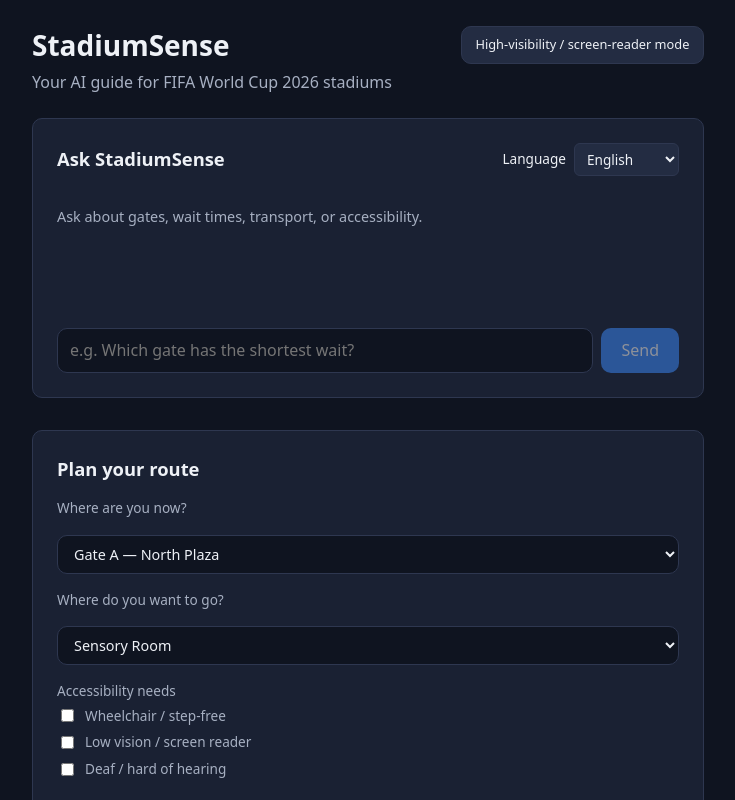
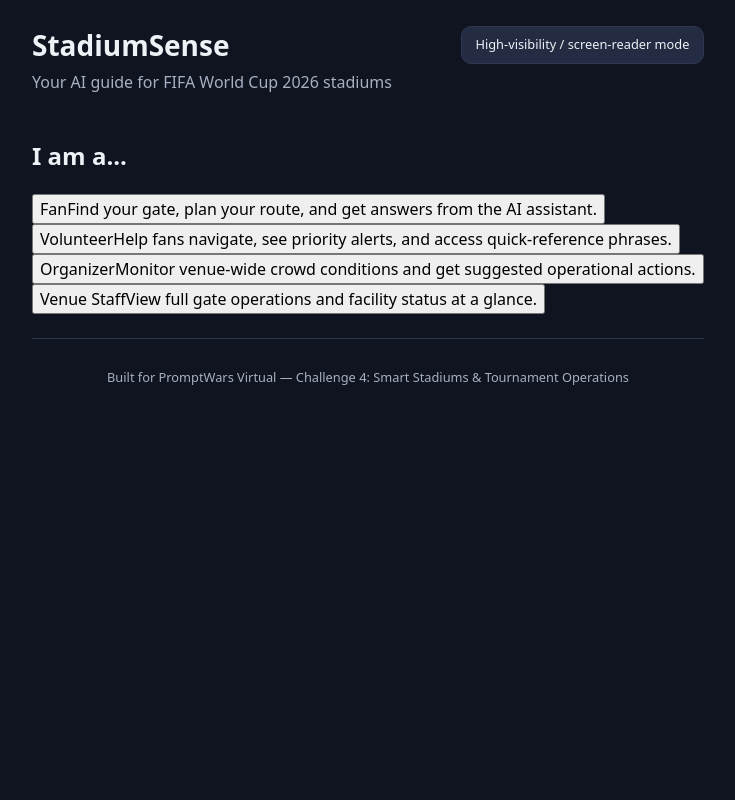
Before and after one commit to Quantorix-Field/stadiumsense, a React (Vite) app: page / in a window 1280 px wide. Shown: the top 800 px of the page, without its empty margins (272-1007 px from the left). Built offline with nearby package versions, Linux system fonts and the light colour scheme.

Commit message:
feat: render persona-specific dashboard based on selection

```diff
--- a/src/App.tsx
+++ b/src/App.tsx
@@ -44,8 +44,20 @@ export function App() {
           </button>
         </div>
         <p>Your AI guide for FIFA World Cup 2026 stadiums</p>
+        {persona && (
+          <button type="button" className="change-role-button" onClick={() => setPersona(null)}>
+            ← Change role
+          </button>
+        )}
       </header>
 
+      {!persona && <PersonaSelector onSelect={setPersona} />}
+
+      {persona === 'volunteer' && <VolunteerDashboard gates={gates} />}
+      {persona === 'organizer' && <OrganizerDashboard gates={gates} />}
+      {persona === 'venue-staff' && <VenueStaffDashboard gates={gates} />}
+
+      {persona === 'fan' && (
       <main className="app-main">
         <Suspense fallback={<p className="chat-loading">Loading assistant…</p>}>
           <ChatAssistant gates={gates} transportOptions={transportOptions} />
@@ -55,6 +67,7 @@ export function App() {
         <AccessibilityPanel gates={gates} />
         <TransportPanel />
       </main>
+      )}
 
       <footer className="app-footer">
         <p>
```
